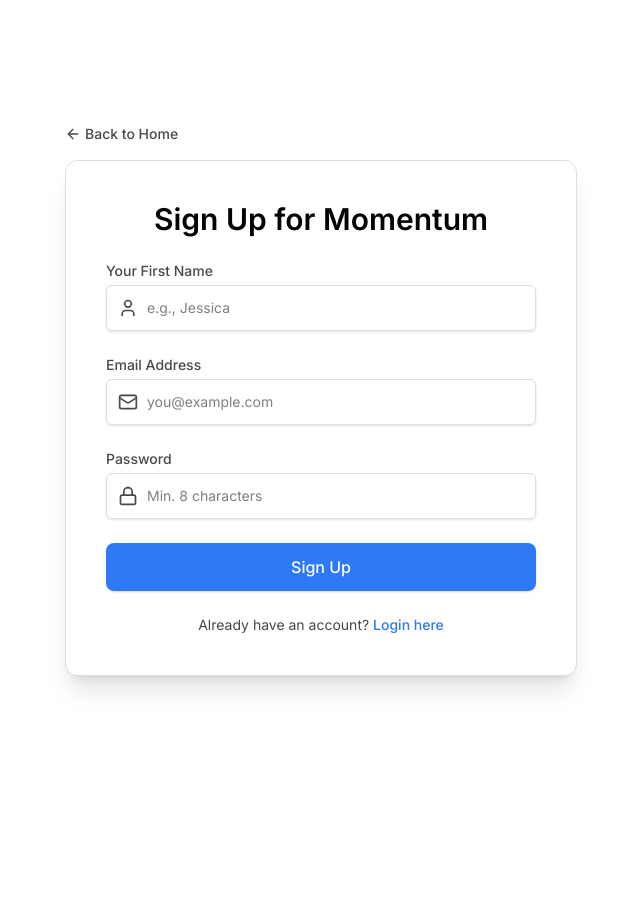
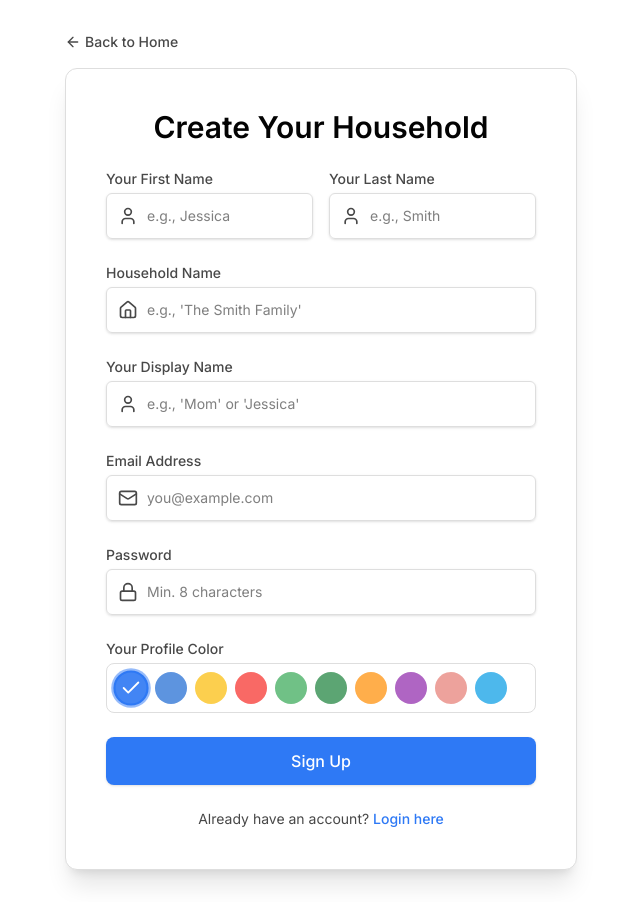
Before and after one commit to silkpanda/Momentum, a Next.js app: page /signup in a window 1280 px wide. Shown: the whole page, without its empty margins (319-959 px from the left). Before the commit the page ends 800 px from the top, so only its background shows below. Built offline with nearby package versions, Linux system fonts and the light colour scheme.

Commit message:
maybe broken - updateing to feed back into Gemini.

```diff
--- a/app/components/auth/SignUpForm.tsx
+++ b/app/components/auth/SignUpForm.tsx
@@ -1,82 +1,45 @@
 // =========================================================
-// silkpanda/momentum-web/components/auth/SignUpForm.tsx
-// Parent Sign-Up Form Component (Phase 2.1)
-//
-// [FIX] Moved FormInput component definition outside
-// SignUpForm to prevent re-rendering and focus loss.
+// silkpanda/momentum/momentum-aed7f8804ec93e3a89b85f13a44796c67e349b99/app/components/auth/SignUpForm.tsx
+// REFACTORED to meet new API (v3) signup requirements
 // =========================================================
 'use client';
 
 import React, { useState } from 'react';
 import Link from 'next/link';
-import { Mail, Lock, User, AlertTriangle, Loader, CheckCircle } from 'lucide-react';
-import { useRouter } from 'next/navigation'; // For redirection after success
+import { Mail, Lock, User, AlertTriangle, Loader, CheckCircle, Home, Palette, CheckIcon } from 'lucide-react';
+import { useRouter } from 'next/navigation';
+import FormInput from '../layout/FormInput'; // Using your corrected path
 
 // Interface for the form state
-// [FIX] Moved outside component to be accessible by FormInput
 interface FormState {
     firstName: string;
+    lastName: string; // ADDED
     email: string;
     password: string;
+    householdName: string; // ADDED
+    userDisplayName: string; // ADDED
 }
 
-// --- Reusable Input Component Props ---
-// [FIX] Added dedicated props interface for the FormInput component
-interface FormInputProps {
-    id: string;
-    name: keyof FormState;
-    type?: string;
-    label: string;
-    Icon: React.ElementType;
-    placeholder: string;
-    value: string; // [FIX] Explicitly pass value
-    onChange: (e: React.ChangeEvent<HTMLInputElement>) => void; // [FIX] Explicitly pass onChange
-}
-
-// --- Reusable Input Component ---
-// [FIX] Moved component definition outside of SignUpForm
-const FormInput: React.FC<FormInputProps> = ({
-    id,
-    name,
-    type = 'text',
-    label,
-    Icon,
-    placeholder,
-    value,
-    onChange,
-}) => (
-    <div className="space-y-1">
-        {/* Label Styling (Source: Style Guide, 5. Component Design, Forms) */}
-        <label htmlFor={id} className="block text-sm font-medium text-text-secondary">
-            {label}
-        </label>
-        <div className="relative rounded-md shadow-sm">
-            <div className="pointer-events-none absolute inset-y-0 left-0 flex items-center pl-3">
-                {/* Icon using Lucide */}
-                <Icon className="h-5 w-5 text-text-secondary" aria-hidden="true" />
-            </div>
-            <input
-                id={id}
-                name={name}
-                type={type}
-                value={value} // [FIX] Use prop
-                onChange={onChange} // [FIX] Use prop
-                required
-                placeholder={placeholder}
-                // Input Field Styling (Source: Style Guide, 5. Component Design, Forms)
-                className="block w-full rounded-md border border-border-subtle p-3 pl-10 text-text-primary bg-bg-surface
-                 placeholder:text-text-secondary/70 focus:border-action-primary focus:ring-action-primary transition duration-150 sm:text-sm"
-            />
-        </div>
-    </div>
-);
+// Profile colors from Governance Doc
+const PROFILE_COLORS = [
+    { name: 'Blueberry', hex: '#4285F4' }, { name: 'Celtic Blue', hex: '#1967D2' },
+    { name: 'Selective Yellow', hex: '#FBBC04' }, { name: 'Pigment Red', hex: '#F72A25' },
+    { name: 'Sea Green', hex: '#34A853' }, { name: 'Dark Spring Green', hex: '#188038' },
+    { name: 'Tangerine', hex: '#FF8C00' }, { name: 'Grape', hex: '#8E24AA' },
+    { name: 'Flamingo', hex: '#E67C73' }, { name: 'Peacock', hex: '#039BE5' },
+];
 
 const SignUpForm: React.FC = () => {
     const [formData, setFormData] = useState<FormState>({
         firstName: '',
+        lastName: '',
         email: '',
         password: '',
+        householdName: '',
+        userDisplayName: '',
     });
+    // Add state for color picker
+    const [selectedColor, setSelectedColor] = useState<string>(PROFILE_COLORS[0].hex);
     const [isLoading, setIsLoading] = useState(false);
     const [error, setError] = useState<string | null>(null);
     const [success, setSuccess] = useState(false);
@@ -92,38 +55,32 @@
         setError(null);
         setIsLoading(true);
 
-        // Basic client-side validation
-        if (!formData.firstName || !formData.email || !formData.password) {
-            setError('Please fill in all mandatory fields.');
+        // Update validation to check all new fields
+        if (
+            !formData.firstName || !formData.lastName || !formData.email ||
+            !formData.password || !formData.householdName || !formData.userDisplayName
+        ) {
+            setError('Please fill in all fields.');
             setIsLoading(false);
             return;
         }
 
         try {
-            // FIX: Explicitly target the API server on port 3000 to resolve the 404 error from the frontend's dev server on 3001.
-            const response = await fetch('http://localhost:3000/api/v1/auth/signup', {
+            //
+            const response = await fetch('/api/v1/auth/signup', {
                 method: 'POST',
                 headers: {
                     'Content-Type': 'application/json',
                 },
-                body: JSON.stringify(formData),
+                body: JSON.stringify({
+                    ...formData,
+                    userProfileColor: selectedColor, // Add the selected color
+                }),
             });
 
-            // FIX: Safely parse JSON data, handling potential empty/non-JSON responses.
-            const text = await response.text();
-            let data;
-
-            if (text) {
-                // Attempt to parse text as JSON
-                data = JSON.parse(text);
-            } else {
-                // If text is empty, create a default error structure for the logic below
-                data = { status: 'error', message: 'Received empty response from server.' };
-            }
-
+            const data = await response.json();
 
             if (!response.ok || data.status === 'fail' || data.status === 'error') {
-                // Handle API errors (e.g., 409 Conflict for duplicate email)
                 const message = data.message || 'An unknown error occurred during sign-up.';
                 setError(message);
                 setIsLoading(false);
@@ -131,15 +88,14 @@
             }
 
             // Success logic
+            setSuccess(true);
+
+            // Save the token from the response
             if (data.token) {
                 localStorage.setItem('momentum_token', data.token);
             }
-            setSuccess(true);
 
-            // In a real app, we would store the JWT token (data.token) and redirect.
-            // For this step, we simulate success and redirect to the dashboard/home.
             setTimeout(() => {
-                // Redirect to a dashboard or a success page
                 router.push('/dashboard');
             }, 1500);
 
@@ -153,7 +109,7 @@
     return (
         <div className="w-full max-w-lg">
             <h2 className="text-3xl font-semibold text-text-primary text-center mb-6">
-                Sign Up for Momentum
+                Create Your Household
             </h2>
 
             {/* Status Indicators */}
@@ -172,15 +128,53 @@
 
             {/* Sign Up Form */}
             <form onSubmit={handleSubmit} className="space-y-6">
+                <div className="grid grid-cols-1 md:grid-cols-2 gap-4">
+                    <FormInput
+                        id="firstName"
+                        name="firstName"
+                        type="text"
+                        label="Your First Name"
+                        Icon={User}
+                        placeholder="e.g., Jessica"
+                        value={formData.firstName}
+                        onChange={handleInputChange}
+                    />
+
+                    {/* Add lastName Input */}
+                    <FormInput
+                        id="lastName"
+                        name="lastName"
+                        type="text"
+                        label="Your Last Name"
+                        Icon={User}
+                        placeholder="e.g., Smith"
+                        value={formData.lastName}
+                        onChange={handleInputChange}
+                    />
+                </div>
+
+                {/* Add householdName Input */}
                 <FormInput
-                    id="firstName"
-                    name="firstName"
+                    id="householdName"
+                    name="householdName"
                     type="text"
-                    label="Your First Name"
+                    label="Household Name"
+                    Icon={Home}
+                    placeholder="e.g., 'The Smith Family'"
+                    value={formData.householdName}
+                    onChange={handleInputChange}
+                />
+
+                {/* Add userDisplayName Input */}
+                <FormInput
+                    id="userDisplayName"
+                    name="userDisplayName"
+                    type="text"
+                    label="Your Display Name"
                     Icon={User}
-                    placeholder="e.g., Jessica"
-                    value={formData.firstName} // [FIX] Pass state value
-                    onChange={handleInputChange} // [FIX] Pass handler
+                    placeholder="e.g., 'Mom' or 'Jessica'"
+                    value={formData.userDisplayName}
+                    onChange={handleInputChange}
                 />
 
                 <FormInput
@@ -190,8 +184,8 @@
                     label="Email Address"
                     Icon={Mail}
                     placeholder="you@example.com"
-                    value={formData.email} // [FIX] Pass state value
-                    onChange={handleInputChange} // [FIX] Pass handler
+                    value={formData.email}
+                    onChange={handleInputChange}
                 />
 
                 <FormInput
@@ -201,16 +195,38 @@
                     label="Password"
                     Icon={Lock}
                     placeholder="Min. 8 characters"
-                    value={formData.password} // [FIX] Pass state value
-                    onChange={handleInputChange} // [FIX] Pass handler
+                    value={formData.password}
+                    onChange={handleInputChange}
                 />
+
+                {/* Add Color Picker */}
+                <div className="space-y-1">
+                    <label className="block text-sm font-medium text-text-secondary">
+                        Your Profile Color
+                    </label>
+                    <div className="flex flex-wrap gap-2 p-2 bg-bg-canvas rounded-lg border border-border-subtle">
+                        {PROFILE_COLORS.map((color) => (
+                            <button
+                                type="button"
+                                key={color.hex}
+                                title={color.name}
+                                onClick={() => setSelectedColor(color.hex)}
+                                className={`w-8 h-8 rounded-full border-2 transition-all
+                          ${selectedColor === color.hex ? 'border-action-primary ring-2 ring-action-primary/50 scale-110' : 'border-transparent opacity-70 hover:opacity-100'}`}
+                                style={{ backgroundColor: color.hex }}
+                            >
+                                {selectedColor === color.hex && <CheckIcon className="w-5 h-5 text-white m-auto" />}
+                            </button>
+                        ))}
+                    </div>
+                </div>
+                {/* --- End of new fields --- */}
 
                 {/* Primary Button: Sign Up */}
                 <div>
                     <button
                         type="submit"
                         disabled={isLoading || success}
-                        // Uses Mandated Primary Button Styling (Source: Style Guide, 5. Component Design)
                         className={`w-full flex justify-center items-center rounded-lg py-3 px-4 text-base font-medium shadow-sm
                         text-white transition-all duration-200
                         ${isLoading || success ? 'bg-action-primary/60 cursor-not-allowed' : 'bg-action-primary hover:bg-action-hover transform hover:scale-[1.005] focus:ring-4 focus:ring-action-primary/50'}`}
--- /dev/null
+++ b/app/components/layout/FormInput.tsx
@@ -0,0 +1,65 @@
+// =========================================================
+// silkpanda/momentum/app/components/FormInput.tsx
+// Reusable, styled input component for forms
+// =========================================================
+'use client';
+
+import React from 'react';
+
+// Define the props for the reusable component
+interface FormInputProps {
+    id: string;
+    name: string;
+    type?: string;
+    label: string;
+    Icon: React.ElementType; // Accept icon component
+    placeholder: string;
+    value: string;
+    onChange: (e: React.ChangeEvent<HTMLInputElement>) => void;
+    required?: boolean;
+}
+
+/**
+ * @fileoverview A reusable, styled text input component.
+ * @component FormInput
+ */
+const FormInput: React.FC<FormInputProps> = ({
+    id,
+    name,
+    type = 'text',
+    label,
+    Icon,
+    placeholder,
+    value,
+    onChange,
+    required = true, // Default to required
+}) => {
+    return (
+        <div className="space-y-1">
+            {/* Label Styling (Source: Style Guide, 5. Component Design, Forms) */}
+            <label htmlFor={id} className="block text-sm font-medium text-text-secondary">
+                {label}
+            </label>
+            <div className="relative rounded-md shadow-sm">
+                <div className="pointer-events-none absolute inset-y-0 left-0 flex items-center pl-3">
+                    {/* Icon using Lucide */}
+                    <Icon className="h-5 w-5 text-text-secondary" aria-hidden="true" />
+                </div>
+                <input
+                    id={id}
+                    name={name}
+                    type={type}
+                    value={value}
+                    onChange={onChange}
+                    required={required}
+                    placeholder={placeholder}
+                    // Input Field Styling (Source: Style Guide, 5. Component Design, Forms)
+                    className="block w-full rounded-md border border-border-subtle p-3 pl-10 text-text-primary bg-bg-surface
+                     placeholder:text-text-secondary/70 focus:border-action-primary focus:ring-action-primary transition duration-150 sm:text-sm"
+                />
+            </div>
+        </div>
+    );
+};
+
+export default FormInput;
--- a/app/components/members/AddMemberModal.tsx
+++ b/app/components/members/AddMemberModal.tsx
@@ -1,5 +1,5 @@
 // =========================================================
-// silkpanda/momentum-web/app/components/members/AddMemberModal.tsx
+// silkpanda/momentum/momentum-aed7f8804ec93e3a89b85f13a44796c67e349b99/app/components/members/AddMemberModal.tsx
 // REFACTORED for Unified Membership Model (API v3)
 // =========================================================
 'use client';
--- a/app/components/members/DeleteMemberModal.tsx
+++ b/app/components/members/DeleteMemberModal.tsx
@@ -1,5 +1,5 @@
 // =========================================================
-// silkpanda/momentum-web/app/components/members/DeleteMemberModal.tsx
+// silkpanda/momentum/momentum-aed7f8804ec93e3a89b85f13a44796c67e349b99/app/components/members/DeleteMemberModal.tsx
 // REFACTORED for Unified Membership Model (API v3)
 // =========================================================
 'use client';
--- a/app/components/tasks/CreateTaskModal.tsx
+++ b/app/components/tasks/CreateTaskModal.tsx
@@ -1,5 +1,5 @@
 // =========================================================
-// silkpanda/momentum-web/app/components/tasks/CreateTaskModal.tsx
+// silkpanda/momentum/momentum-aed7f8804ec93e3a89b85f13a44796c67e349b99/app/components/tasks/CreateTaskModal.tsx
 // REFACTORED for Unified Task Assignment Model (API v3)
 // =========================================================
 'use client';
--- a/app/components/tasks/EditTaskModal.tsx
+++ b/app/components/tasks/EditTaskModal.tsx
@@ -1,5 +1,5 @@
 // =========================================================
-// silkpanda/momentum-web/app/components/tasks/EditTaskModal.tsx
+// silkpanda/momentum/momentum-aed7f8804ec93e3a89b85f13a44796c67e349b99/app/components/tasks/EditTaskModal.tsx
 // REFACTORED for Unified Task Assignment Model (API v3)
 // =========================================================
 'use client';
```
Also changed, not shown: app/components/members/EditMemberModal.tsx (+5 -6 lines), app/components/members/MemberList.tsx (+7 -5 lines), app/components/tasks/TaskList.tsx (+8 -7 lines).
